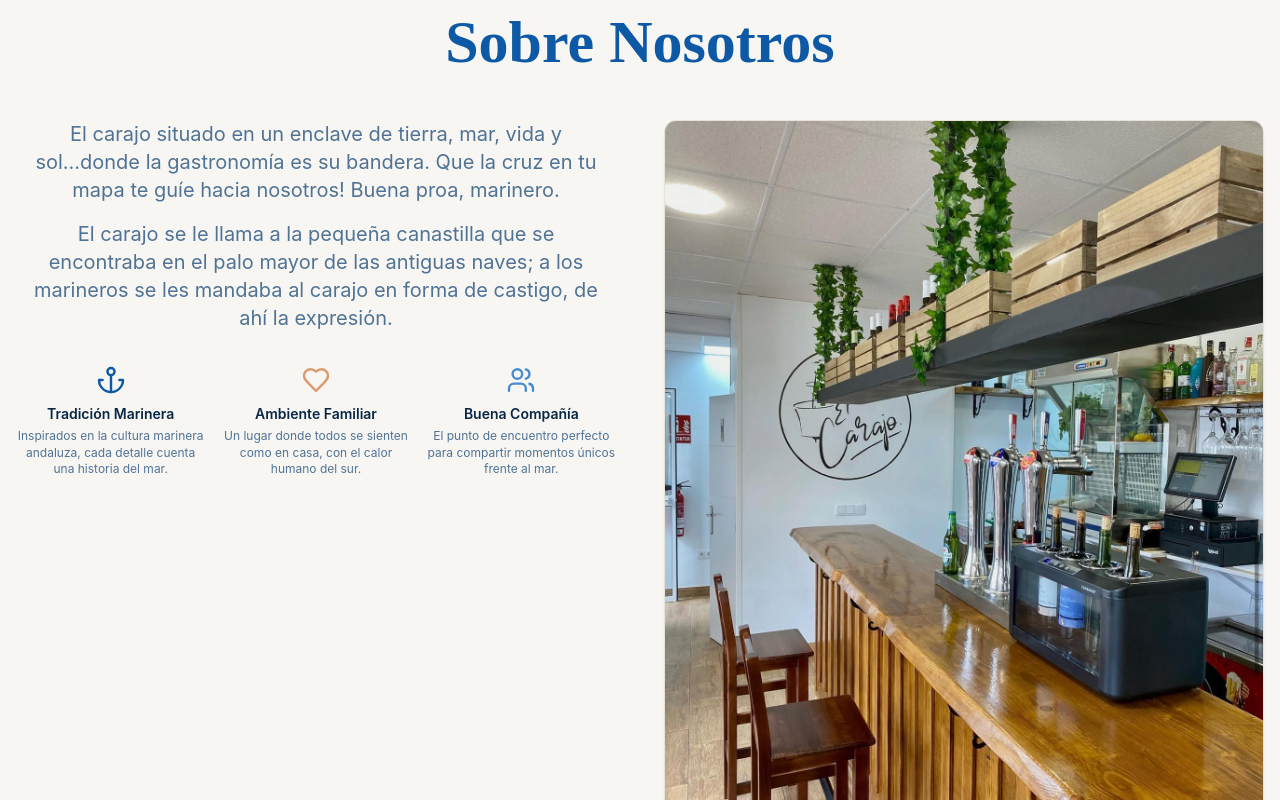
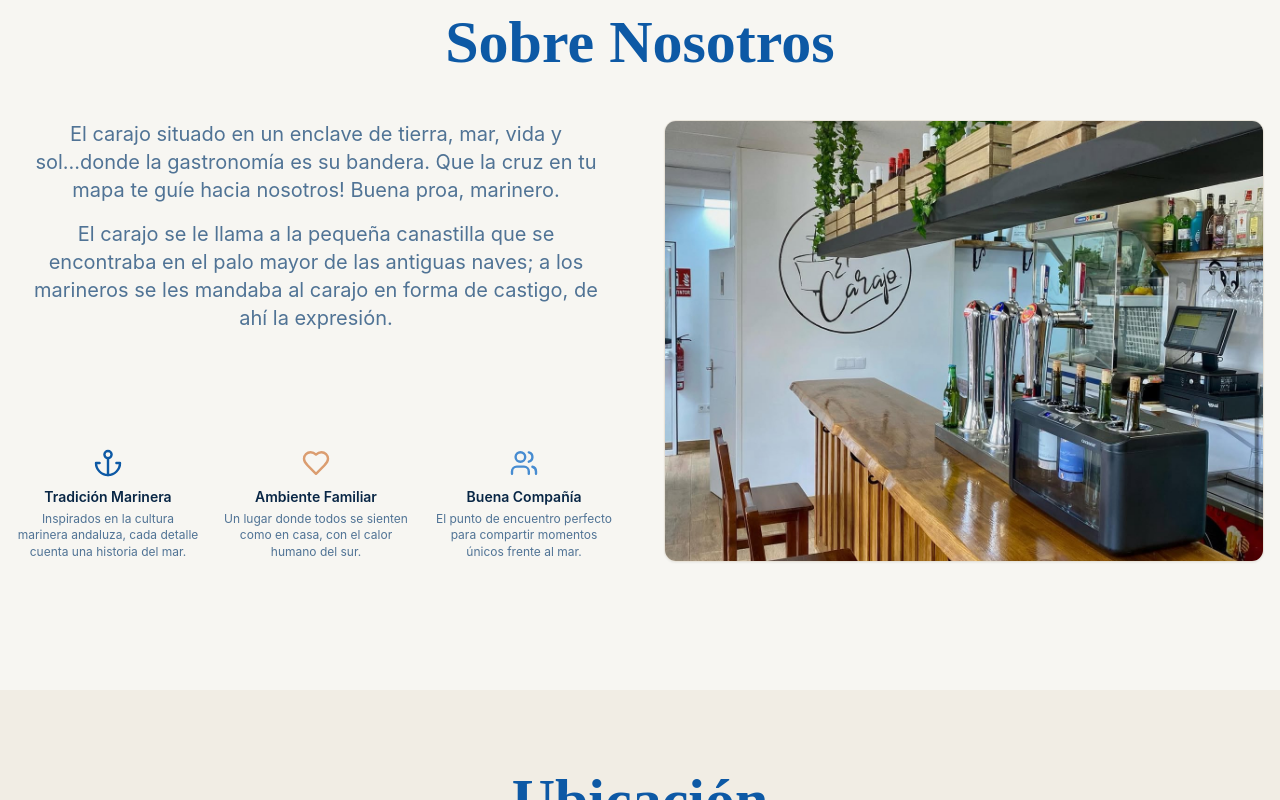
Before and after one commit to alefernaandez/elcarajo-playa-web, a React (Vite) app: page / in a window 1280 px wide. Shown: the part 1600-2400 px from the top of the page. Built offline with nearby package versions, Linux system fonts and the light colour scheme.

Commit message:
style(nosotros): sincroniza alturas (texto+cards vs imagen) y aumenta separación de mini-cards

```diff
--- a/src/components/AboutUsSection.tsx
+++ b/src/components/AboutUsSection.tsx
@@ -21,9 +21,9 @@ const AboutUsSection = () => {
         </div>
 
         {/* Grid: izquierda (texto + mini-cards) / derecha (imagen) */}
-        <div className="grid lg:grid-cols-2 gap-12 items-stretch mb-12">
-          {/* Columna izquierda */}
-          <div className="h-full flex flex-col">
+        <div className="grid lg:grid-cols-2 gap-12 items-start mb-12">
+          {/* Columna izquierda sincr. de altura */}
+          <div className="min-h-[360px] md:min-h-[400px] lg:min-h-[440px] flex flex-col justify-between">
             <div className="text-center max-w-xl mx-auto">
               <p className="text-lg md:text-xl text-muted-foreground leading-relaxed mb-4">
                 El carajo situado en un enclave de tierra, mar, vida y sol...donde la gastronomía es su bandera.
@@ -36,11 +36,10 @@ const AboutUsSection = () => {
             </div>
 
             {/* Mini-cards debajo del texto */}
-            <div className="mt-8 grid grid-cols-3 gap-4 max-w-3xl mx-auto">
+            <div className="mt-8 grid grid-cols-3 gap-6 max-w-3xl mx-auto">
               {FEATURES.map((feature, index) => (
                 <div key={index} className="text-center group">
                   <div className="mb-2 flex justify-center group-hover:scale-110 transition-transform duration-300">
-                    {/* icono un poco más pequeño visualmente */}
                     <div className="scale-90">{featureIconMap[feature.iconName]}</div>
                   </div>
                   <h3 className="text-sm font-semibold text-foreground mb-1">{feature.title}</h3>
@@ -50,15 +49,15 @@ const AboutUsSection = () => {
             </div>
           </div>
 
-          {/* Columna derecha: imagen ocupa altura total */}
-          <div className="relative h-full">
-            <Card className="overflow-hidden shadow-nautical h-full">
-              <CardContent className="p-0 h-full">
+          {/* Columna derecha: imagen con altura sincronizada */}
+          <div className="relative">
+            <Card className="overflow-hidden shadow-nautical">
+              <CardContent className="p-0">
                 <img
                   src={'/Sobre nosotros.jpg'}
                   onError={(e) => { (e.currentTarget as HTMLImageElement).src = barInteriorImage; }}
                   alt="Sobre nosotros"
-                  className="w-full h-full object-cover"
+                  className="w-full h-[360px] md:h-[400px] lg:h-[440px] object-cover"
                 />
               </CardContent>
             </Card>
```
